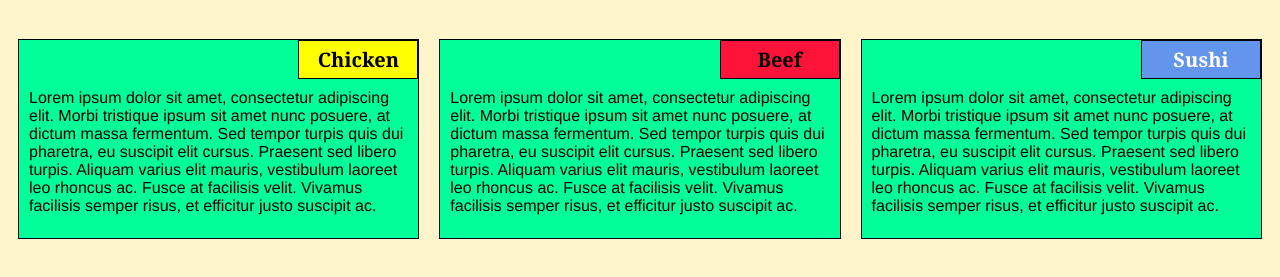
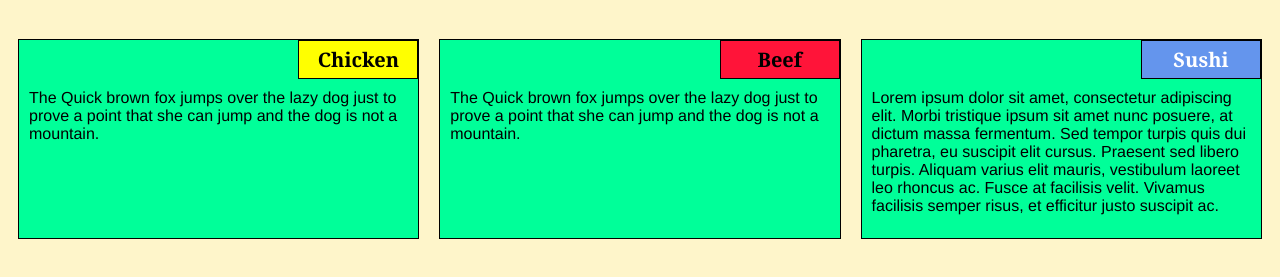
Before and after one commit to satin-04/Coursera-Frontend, a plain HTML site: page lecture2/index.html in a window 1280 px wide. Shown: the part 61-338 px from the top of the page. Drawn offline with Linux system fonts and the light colour scheme.

Commit message:
Update index.html

```diff
--- a/lecture2/index.html
+++ b/lecture2/index.html
@@ -17,7 +17,7 @@
 			Chicken
 		</div>
 		<p>
-			Lorem ipsum dolor sit amet, consectetur adipiscing elit. Morbi tristique ipsum sit amet nunc posuere, at dictum massa fermentum. Sed tempor turpis quis dui pharetra, eu suscipit elit cursus. Praesent sed libero turpis. Aliquam varius elit mauris, vestibulum laoreet leo rhoncus ac. Fusce at facilisis velit. Vivamus facilisis semper risus, et efficitur justo suscipit ac.
+			The Quick brown fox jumps over the lazy dog just to prove a point that she can jump and the dog is not a mountain.
 		</p>
 		</section>
 	</div>
@@ -27,7 +27,7 @@
 			Beef
 		</div>
 		<p>
-			Lorem ipsum dolor sit amet, consectetur adipiscing elit. Morbi tristique ipsum sit amet nunc posuere, at dictum massa fermentum. Sed tempor turpis quis dui pharetra, eu suscipit elit cursus. Praesent sed libero turpis. Aliquam varius elit mauris, vestibulum laoreet leo rhoncus ac. Fusce at facilisis velit. Vivamus facilisis semper risus, et efficitur justo suscipit ac.
+			The Quick brown fox jumps over the lazy dog just to prove a point that she can jump and the dog is not a mountain.
 		</p>
 		</section>
 	</div>
```
